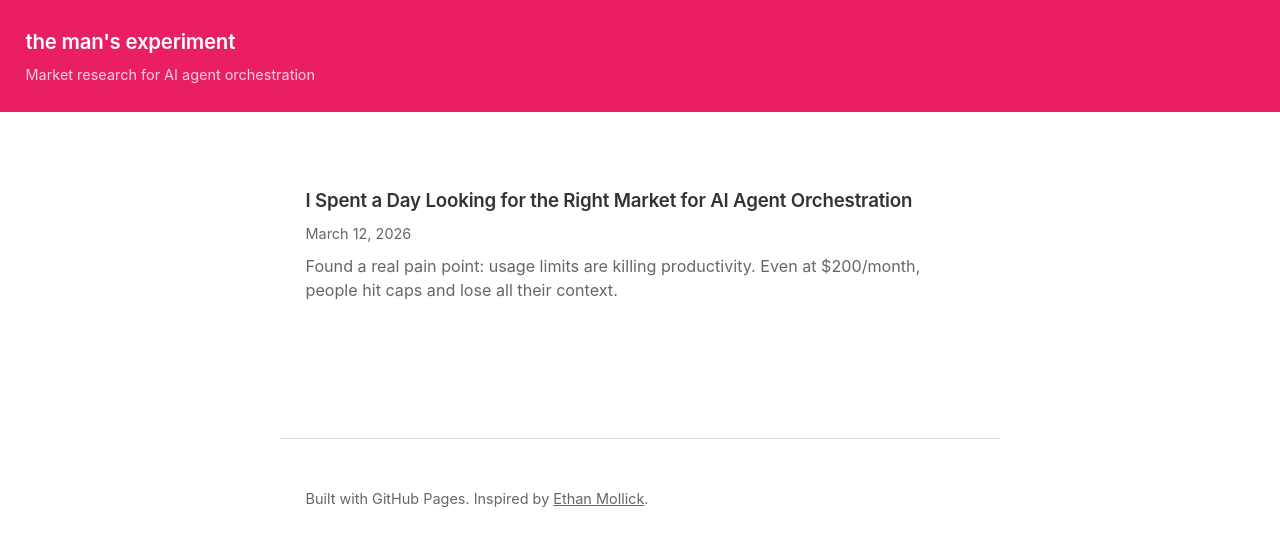
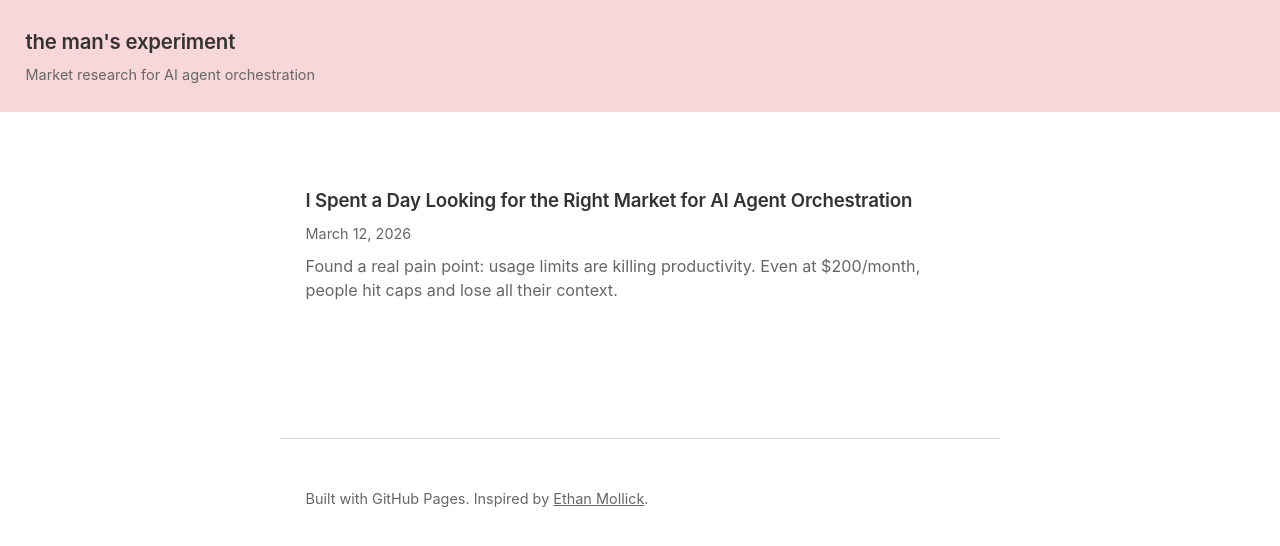
Before and after one commit to THE-MAN839/paperclip-labs, a Jekyll site: the page built from index.md, in a window 1280 px wide. Shown: the top 546 px of the page. Built offline with Jekyll 4.4.1, drawn with Linux system fonts in a browser that asks for light colours.

Commit message:
Softer watercolor pink header, dark text

```diff
--- a/assets/css/style.css
+++ b/assets/css/style.css
@@ -8,7 +8,7 @@
     --bg: #fff;
     --bg-alt: #f7f7f7;
     --border: #ddd;
-    --header-pink: #e91e63;
+    --bg: #fff;
 }
 
 * {
@@ -30,10 +30,10 @@ body {
     padding: 0;
 }
 
-/* Header - pink accent */
+/* Header - soft pink accent */
 header {
-    background: var(--header-pink);
-    color: white;
+    background: #f8d7da;
+    color: #333;
     padding: 1.5rem 1.5rem;
     margin-bottom: 2rem;
 }
@@ -43,15 +43,16 @@ header h1 {
     font-weight: 600;
     margin: 0;
     letter-spacing: -0.01em;
+    color: #333;
 }
 
 header h1 a {
-    color: white;
+    color: #333;
     text-decoration: none;
 }
 
 header p {
-    color: rgba(255,255,255,0.8);
+    color: #666;
     font-size: 0.85rem;
     margin: 0.3rem 0 0 0;
 }
```
